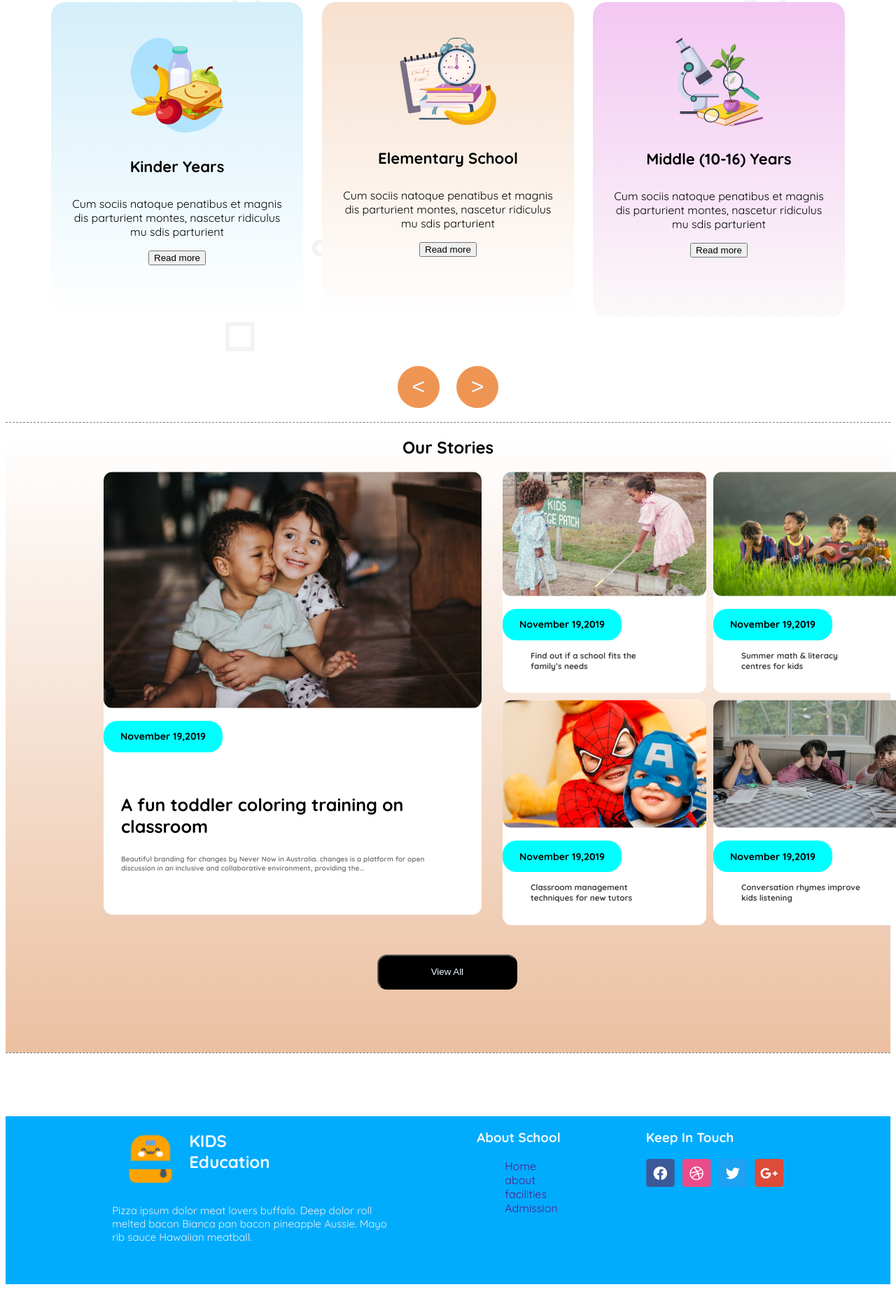
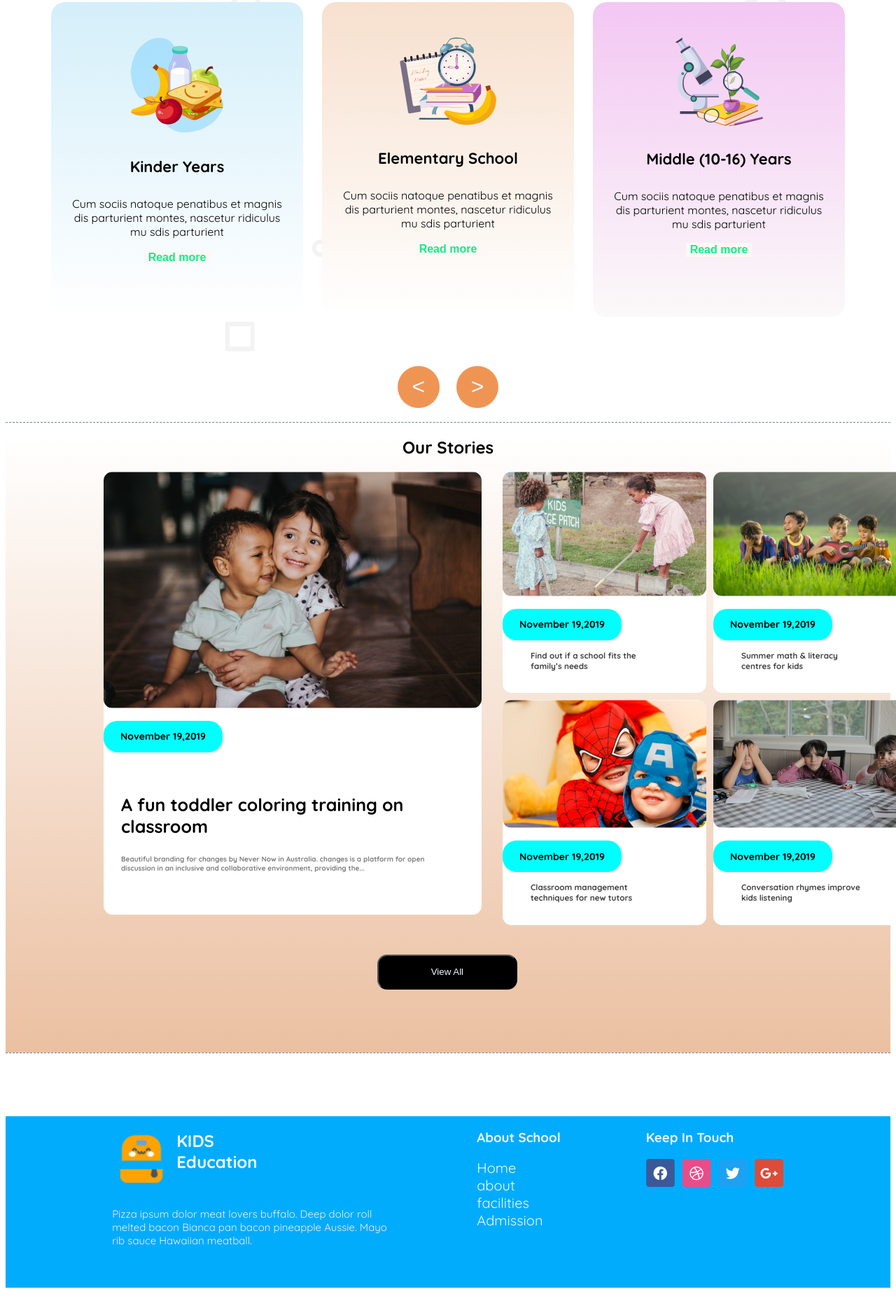
Before and after one commit to shovonasraful/assignment3, a plain HTML site: page index.html in a window 1280 px wide. Shown: the part 865-2744 px from the top of the page at 70% size. Drawn offline with Linux system fonts and the light colour scheme.

Commit message:
decoration

```diff
--- a/as.css
+++ b/as.css
@@ -10,11 +10,9 @@
 
 
 }
-main{
-    max-width: 1446px;
-   margin: 0;
 
-}
+
+
 
 .header-title{
     display: flex;
@@ -167,6 +165,14 @@ margin: 0;
 
 
 }
+.but{
+    border: none;
+    color: rgb(14, 239, 130);
+    background-color: rgb(255, 247, 247);
+    font-size: 16px;
+    font-weight: 700;
+}
+
 .twobutton{
     text-align: center;
     border: none;
@@ -305,7 +311,7 @@ margin: 0;
 .foter-logo{
    width: 80px;
    height: 80px;
-   margin: 15px;
+   margin:15px 10px 20px 2px;
 }
 .foter-title{
     color: aliceblue;
@@ -330,8 +336,19 @@ margin: 0;
 }
 .list-style{
     list-style: none;
+    display: flex;
+    flex-direction: column;
+    font-size: 20px;
+    font-weight: 500px;
+
 
 }
+
+
+a{
+    color: aliceblue;
+}
+
 .mobile-logo{
     display: none;
 }
@@ -352,8 +369,10 @@ margin: 0;
     .mobile-logo{
     display: inline;}
 
+
     .first, .two ,.three {
             border: none;
+
         }
 
         .container1{
@@ -380,6 +399,9 @@ margin: 0;
             margin-left: 0;
             justify-content: center;
         }
+        .header-title{
+            border-bottom: 2px solid chocolate;
+        }
 
         .row{
             background-color:white;
@@ -395,4 +417,14 @@ margin: 0;
         .View{
             margin: 30%;
         }
- }
+
+       .foter-container,{
+        text-align: left;
+       }
+     .icon-image{
+        margin-bottom: 30px;
+     }
+
+
+
+}
--- a/index.html
+++ b/index.html
@@ -54,7 +54,7 @@
                     <img src="assets/kinder.png" alt="">
                     <h4 class="sectwo-title">Kinder Years</h4>
                     <p class="sectwo-desc">Cum sociis natoque penatibus et magnis dis parturient montes, nascetur ridiculus mu sdis parturient</p>
-                    <button type="button">Read more</button>
+                    <button class="but" type="button">Read more</button>
                 </div>
 
             </div>
@@ -65,7 +65,7 @@
                      <img src="assets/elementary.png" alt="">
                     <h4 class="sectwo-title">Elementary School </h4>
                     <p>Cum sociis natoque penatibus et magnis dis parturient montes, nascetur ridiculus mu sdis parturient</p>
-                    <button>Read more</button>
+                    <button class="but">Read more</button>
                 </div>
                 </div>
                 <div>
@@ -75,7 +75,7 @@
                      <img src="assets/middle.png" alt="">
                     <h4 class="sectwo-title">Middle (10-16) Years</h4>
                     <p>Cum sociis natoque penatibus et magnis dis parturient montes, nascetur ridiculus mu sdis parturient </p>
-                    <button>Read more</button>
+                    <button class="but">Read more</button>
                 </div>
             </div>
                 </div>
@@ -154,12 +154,13 @@
         <div class="foter-nav">
             <h3 class="foter-title">About School</h3>
             <nav>
-                <ul class="list-style">
-                    <li><a href="">Home</a></li>
-                    <li><a href="">about</a></li>
-                    <li><a href="">facilities</a></li>
-                    <li><a href="">Admission</a></li>
-                </ul>
+                <div class="list-style">
+                    <a class="home" href="">Home</a>
+                    <a class="about" href="">about</a>
+                    <a class="facilities" href="">facilities</a>
+                    <a class="Admission" href="">Admission</a>
+
+            </div>
             </nav>
             </div>
             <div class="foter-icon">
```
